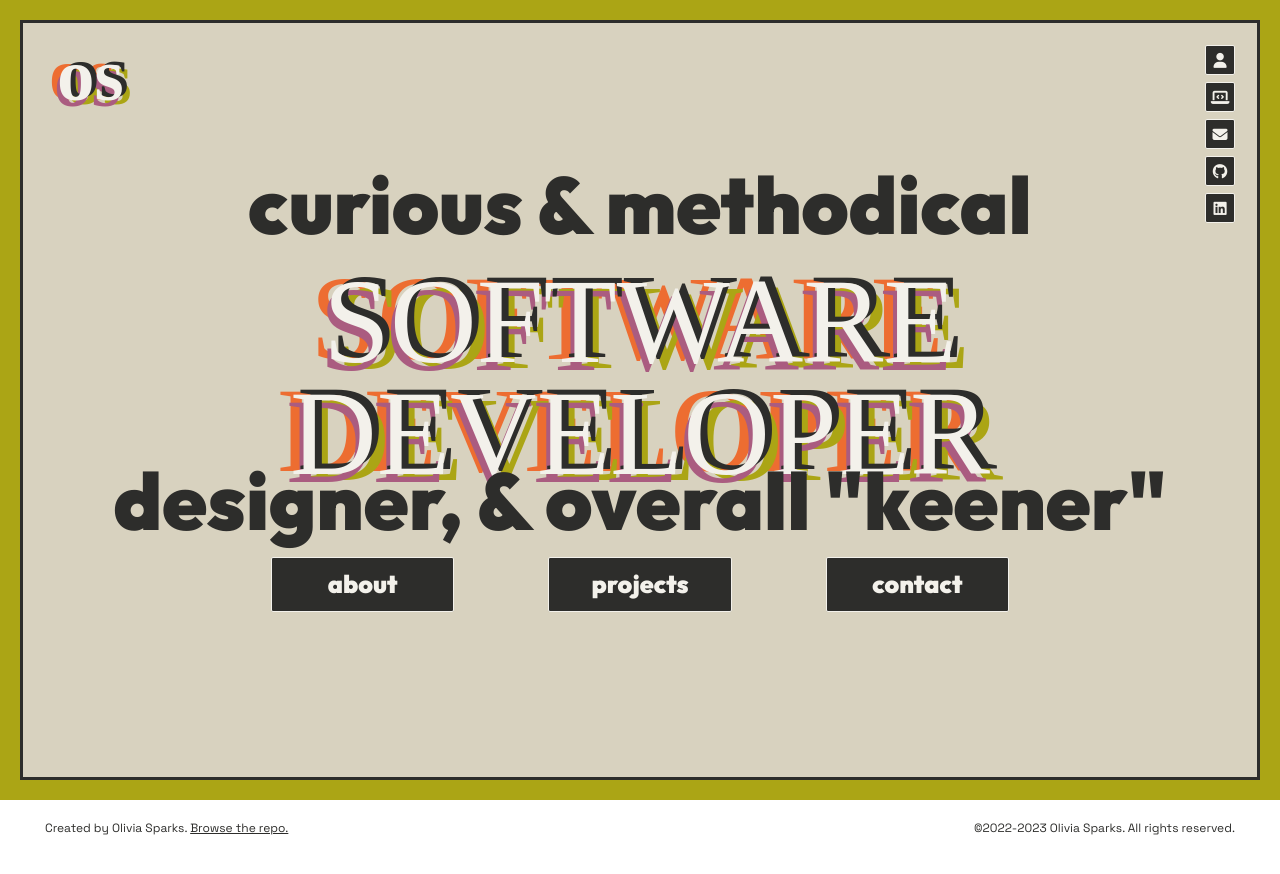
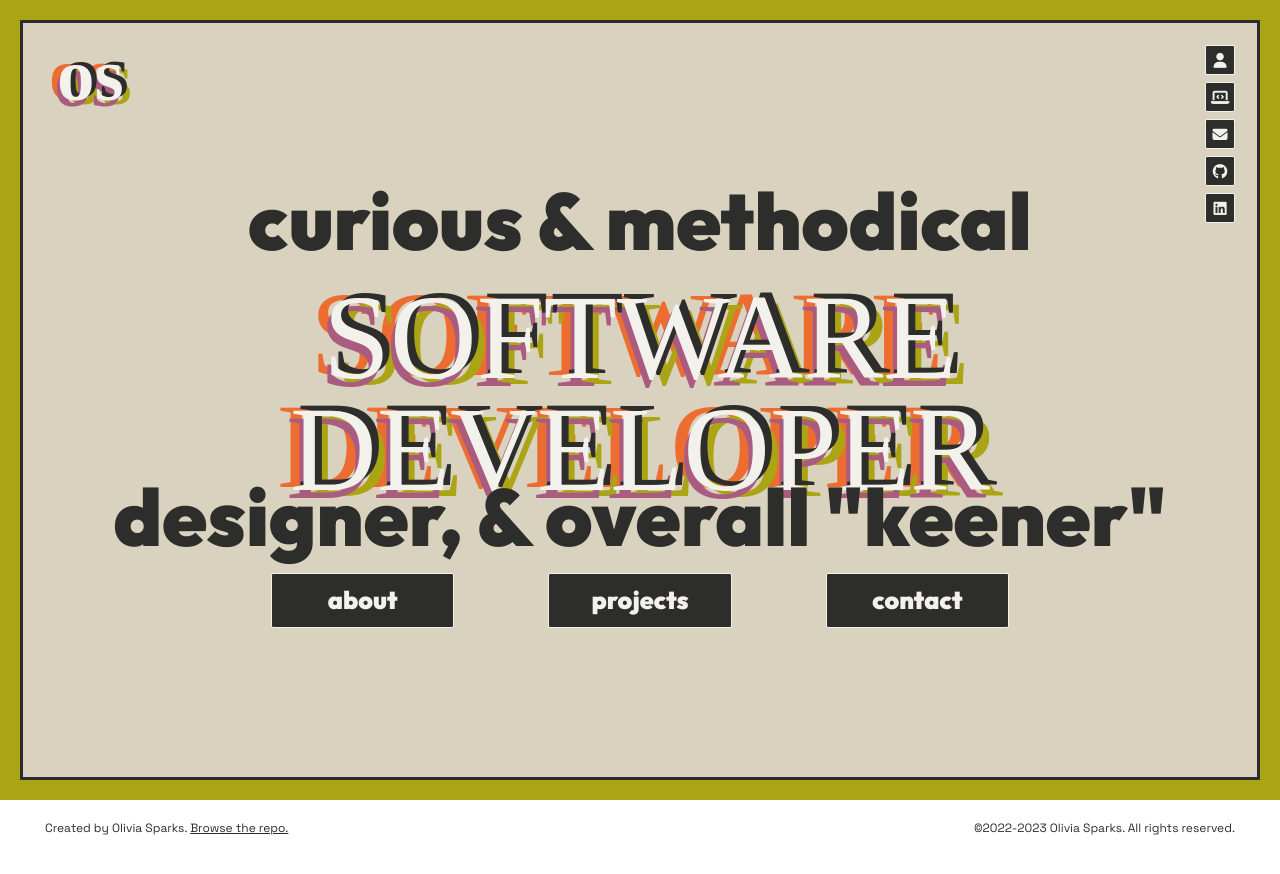
Before and after one commit to itsoliviasparks/itsoliviasparks-portfolio, a React (Create React App) app: page / in a window 1280 px wide. Shown: the top 874 px of the page. Built offline with nearby package versions, Linux system fonts and the light colour scheme; a web font is replaced by a local one.

Commit message:
updated logo media queries

```diff
--- a/src/sass/_header-footer.scss
+++ b/src/sass/_header-footer.scss
@@ -2,6 +2,7 @@
 
 header {
     position: fixed;
+    z-index: 1000;
     top: 0;
     right: 0;
     left: 0;
@@ -19,6 +20,7 @@ header {
     .full-name {
         position: absolute;
         width: 110%;
+        margin-top: 0;
         opacity: 0;
         color: $white;
         background-color: $black;
--- a/src/sass/_opening-page.scss
+++ b/src/sass/_opening-page.scss
@@ -1,6 +1,6 @@
 @use "_variables.scss" as *;
 
-section.opening-page { padding-top: 13vh; }
+section.opening-page { padding-top: 15vh; }
 
 .hero-text {
     text-align: center;
```
